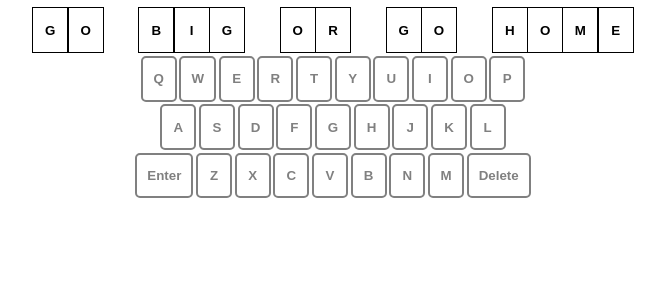
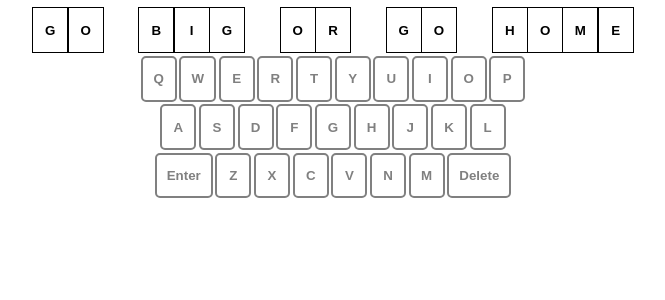
Before and after one commit to ericdachen/phrasle, a React (Create React App) app in the folder phrasle/: page / in a window 1280 px wide. Shown: the top 300 px of the page, without its empty margins (307-972 px from the left). Built offline with nearby package versions, Linux system fonts and the light colour scheme.

Commit message:
Interface

```diff
--- a/phrasle/src/components/interface/interface.jsx
+++ b/phrasle/src/components/interface/interface.jsx
@@ -1,54 +1,51 @@
 import PhraseBoard from "../word/phrase/phrase";
-import styled, {css} from 'styled-components'
-import React, {useState} from 'react';
+import styled, { css } from "styled-components";
+import React, { useState } from "react";
 import Key from "../letterbox/key";
 
 const Row = styled.div`
   text-align: center;
-`
-
+`;
 
 function Interface() {
-    return (
-        <div>
-            <PhraseBoard/>
-            <Row>
-                <Key letter="Q"/>
-                <Key letter="W"/>
-                <Key letter="E"/>
-                <Key letter="R"/>
-                <Key letter="T"/>
-                <Key letter="Y"/>
-                <Key letter="U"/>
-                <Key letter="I"/>
-                <Key letter="O"/>
-                <Key letter="P"/>
-            </Row>
-            <Row>
-                <Key letter="A"/>
-                <Key letter="S"/>
-                <Key letter="D"/>
-                <Key letter="F"/>
-                <Key letter="G"/>
-                <Key letter="H"/>
-                <Key letter="J"/>
-                <Key letter="K"/>
-                <Key letter="L"/>
-            </Row>
-            <Row>
-                <Key letter="Enter"/>
-                <Key letter="Z"/>
-                <Key letter="X"/>
-                <Key letter="C"/>
-                <Key letter="V"/>
-                <Key letter="B"/>
-                <Key letter="N"/>
-                <Key letter="M"/>
-                <Key letter="Delete"/>
-            </Row>
-        </div>
+  const [guess, setGuess] = useState("");
 
-    )
+  const topRow = ["Q", "W", "E", "R", "T", "Y", "U", "I", "O", "P"];
+  const midRow = ["A", "S", "D", "F", "G", "H", "J", "K", "L"];
+  const botRow = ["Z", "X", "C", "V", "N", "M"];
+
+  function handleKey(e) {
+    alert("Wassup");
+  }
+
+  function handleEnter(e) {
+    console.log("Wassup");
+  }
+
+  function handleDelete(e) {}
+
+  const listTop = topRow.map((val) => (
+    <Key key={val} letter={val} onClick={handleKey}></Key>
+  ));
+  const listMid = midRow.map((val) => (
+    <Key key={val} letter={val} onClick={handleKey}></Key>
+  ));
+  const listBot = botRow.map((val) => (
+    <Key key={val} letter={val} onClick={handleKey}></Key>
+  ));
+
+  return (
+    <div>
+      <PhraseBoard />
+      <Row>{listTop}</Row>
+      <Row>{listMid}</Row>
+      <Row>
+        <Key letter="Enter" onClick={handleEnter} />
+        {listBot}
+        <Key letter="Delete" onClick={handleDelete} />
+      </Row>
+    </div>
+  );
 }
 
 export default Interface;
```
